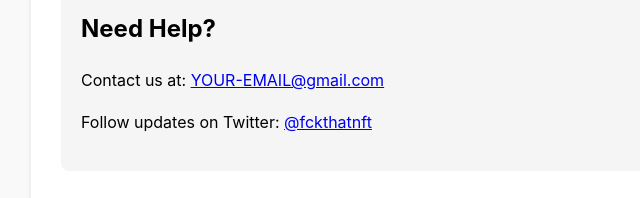
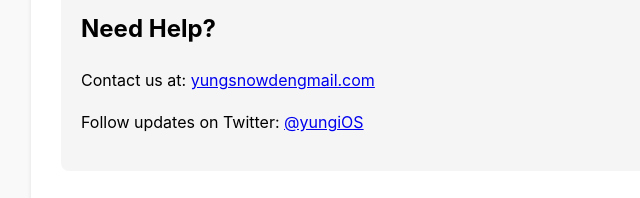
Before and after one commit to ChristianNavarrete/oiia, a plain HTML site: page index.html in a window 1280 px wide. Shown: the part 174-372 px from the top of the page, 209-849 px from the left. Drawn offline with Linux system fonts and the light colour scheme.

Commit message:
Update index.html

```diff
--- a/index.html
+++ b/index.html
@@ -43,8 +43,8 @@
 
         <div class="contact">
             <h2>Need Help?</h2>
-            <p>Contact us at: <a href="mailto:yungsnowden@gmail.com">YOUR-EMAIL@gmail.com</a></p>
-            <p>Follow updates on Twitter: <a href="http://twitter.com/yungiOS">@fckthatnft</a></p>
+            <p>Contact us at: <a href="mailto:yungsnowden@gmail.com">yungsnowdengmail.com</a></p>
+            <p>Follow updates on Twitter: <a href="http://twitter.com/yungiOS">@yungiOS</a></p>
         </div>
 
         <div class="faq">
```
